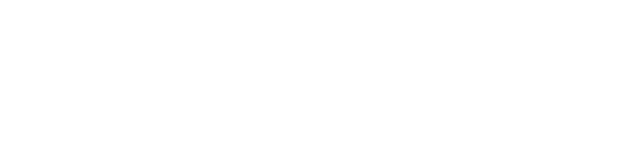
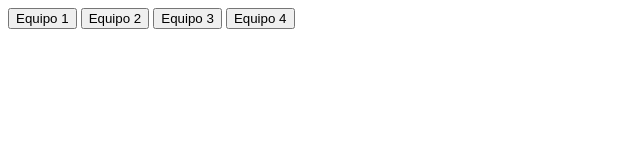
Before and after one commit to Gabriel-moiseeess/AprendiendoGit, a plain HTML site: page Index.html in a window 1280 px wide. Shown: the whole page, without its empty margins (0-640 px from the left). Drawn offline with Linux system fonts and the light colour scheme.

Commit message:
Buttons with empty href

```diff
--- a/Index.html
+++ b/Index.html
@@ -4,5 +4,15 @@
     </head>
     <body>
 
+
+
+
+
+
+
+        <a class="button" href="#"><button>Equipo 1</button></a>
+        <a class="button" href="#"><button>Equipo 2</button></a>
+        <a class="button" href="#"><button>Equipo 3</button></a>
+        <a class="button" href="#"><button>Equipo 4</button></a>
     </body>
 </html>
```
